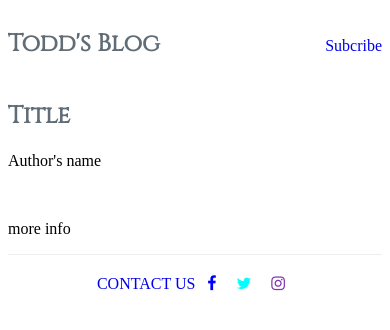
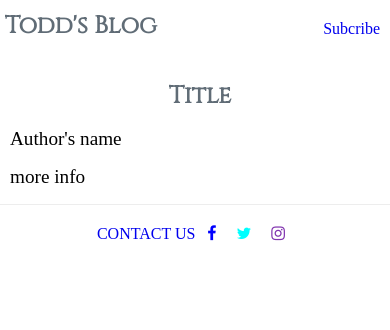
Before and after one commit to toddbascombe/Blog, a plain HTML site: page ai.html in a window 390 px wide. Drawn offline with Linux system fonts and the light colour scheme.

Commit message:
finish vr mobile

```diff
--- a/ai.html
+++ b/ai.html
@@ -4,17 +4,16 @@
 <head>
     <title> Todd's Blog</title>
     <meta name="viewport" content="width=device-width, initial-scale=1.0">
-    <link rel="stylesheet" href="stylesheets/article.css" as="style">
+    <link rel="stylesheet" href="stylesheets/article.css">
     <link href="https://fonts.googleapis.com/icon?family=Material+Icons" rel="stylesheet">
     <link href="https://fonts.googleapis.com/css?family=Cinzel&display=swap" rel="stylesheet">
     <link href="https://fonts.googleapis.com/css?family=Montserrat&display=swap" rel="stylesheet">
     <link rel="stylesheet" href="https://cdnjs.cloudflare.com/ajax/libs/font-awesome/4.7.0/css/font-awesome.min.css">
-    <link rel="stylesheet" href="stylesheets/index.css">
 </head>
 
 <body>
     <div class="container">
-        <header id="header">
+        <header class="header">
             <div>
                 <h2>Todd's Blog</h2>
             </div>
@@ -22,16 +21,25 @@
                 <a href="#">Subcribe</a>
             </div>
         </header>
+
+
         <article>
+            <div class="post-img">
+                <img src="">
+            </div>
+
             <div class="title-info">
                 <h2>Title</h2>
                 <p>Author's name </p>
             </div>
-            <div class="post-img">
-                <img src="">
+
+            <div class="blogger-post">
+                <p>more info</p>
             </div>
-            <p>more info</p>
+
         </article>
+
+
         <footer class="footer">
             <div class="inner-footer">
                 <a href="#"> CONTACT US</a>
--- a/stylesheets/article.css
+++ b/stylesheets/article.css
@@ -0,0 +1,116 @@
+* {
+    padding: 0;
+    margin: 0;
+}
+
+.container {
+    display: grid;
+    grid-template-columns: 1fr;
+    grid-template-rows: 1fr, 2fr, 5fr, 1.2fr;
+    grid-template-areas: "hd" 'arhd' "ar" "ft";
+    width: 100%;
+}
+
+.header {
+    grid-area: hd;
+    padding-top: 10px;
+}
+
+.title-info {
+    grid-area: arhd;
+    padding-left: 10px;
+    margin-top: 20px;
+}
+
+.blogger-post {
+    grid-area: ar;
+    margin-bottom: 1rem;
+}
+
+.footer {
+    grid-area: ft;
+}
+
+.title-info h2 {
+    text-align: center;
+}
+
+.title-info p {
+    padding-top: 1rem;
+}
+
+p,
+.title-info a {
+    font-size: 1.2rem;
+    padding-top: 1rem;
+}
+
+figure {
+    padding-top: 1rem;
+}
+
+h2 {
+    color: #606c76;
+    font-family: 'Cinzel', serif;
+}
+
+h4 {
+    font-family: 'Cinzel', serif;
+}
+
+.header h2 {
+    float: left;
+    padding-left: 5px;
+}
+
+.blogger-post p {
+    padding-left: 10px;
+    padding-right: 10px;
+}
+
+.post-mg {
+    display: none;
+}
+
+.subscribe {
+    float: right;
+    position: relative;
+    top: 30%;
+    padding-right: 10px;
+}
+
+footer {
+    text-align: center;
+    border-top: 1px solid rgba(209, 209, 209, 0.4);
+}
+
+.inner-footer {
+    margin-top: 20px;
+}
+
+.fa {
+    padding: 0;
+    font: 1rem;
+    text-decoration: none;
+    margin: 0 8px;
+}
+
+a {
+    text-decoration: none;
+}
+
+.fa-facebook {
+    color: blue;
+}
+
+.fa-twitter {
+    color: aqua;
+}
+
+.fa-instagram {
+    color: #8134AF;
+}
+
+.blog-link {
+    text-align: center;
+}
```
Also changed, not shown: googleIopost.html (+14 -5 lines), vrPost.html (+31 -8 lines), 1 other file.
